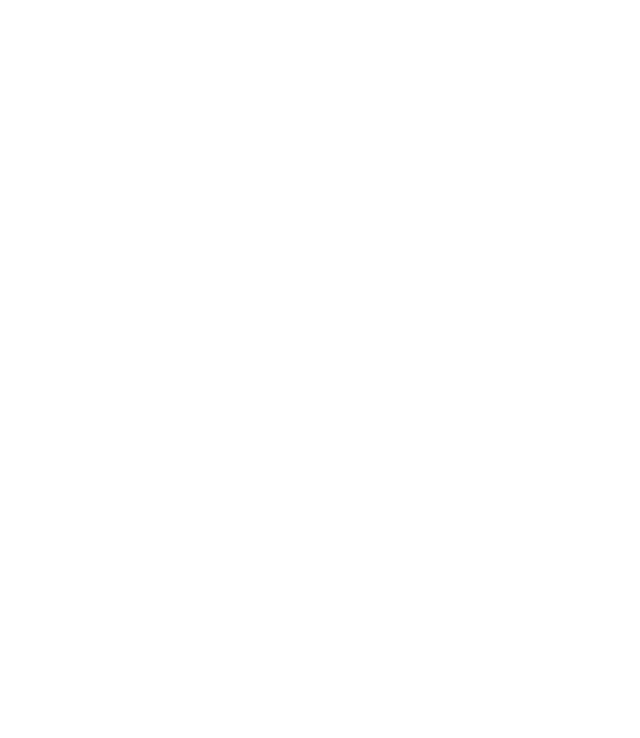
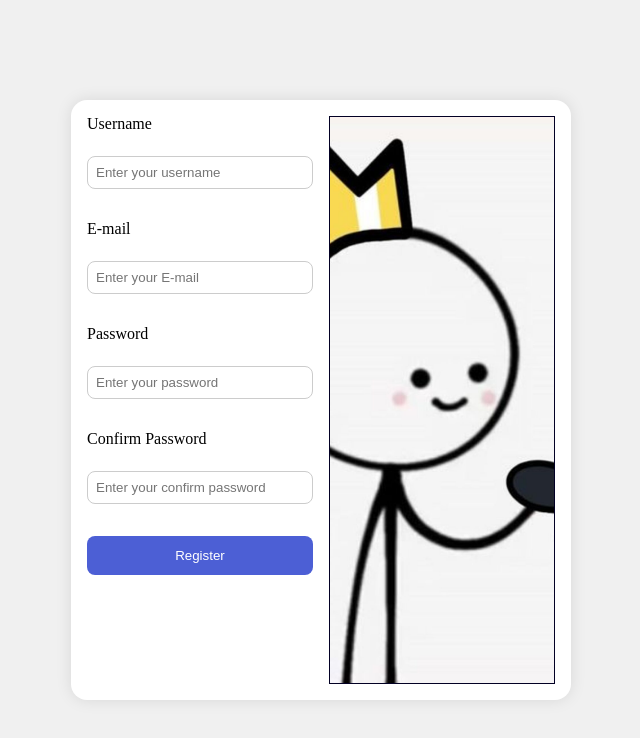
Before and after one commit to GiaHuy0507/f8-zoom-day-6, a plain HTML site: page register-layout.html in a window 1280 px wide. Shown: the whole page, without its empty margins (319-959 px from the left). Drawn offline with Linux system fonts and the light colour scheme.

Commit message:
Bai 4 register layout

```diff
--- a/css/style.css
+++ b/css/style.css
@@ -185,17 +185,17 @@
 }
 
 /* Top Badge */
-.top {
+/* .top {
   position: absolute;
-  top: -0.9375rem; /* 40px */
+  top: -0.9375rem;
   left: 0;
   width: 100%;
   background: #4c5fd5;
   color: white;
-  padding: 0.625rem; /* 10px */
-  border-radius: 0.9375rem 0.9375rem 0 0; /* 15px */
-  font-size: 0.875rem; /* 14px */
-}
+  padding: 0.625rem;
+  border-radius: 0.9375rem 0.9375rem 0 0;
+  font-size: 0.875rem;
+} */
 
 /* -------------------INDEX------------------- */
 .body-index {
@@ -321,3 +321,65 @@
 .buy:hover {
   background-color: #f4f4f4;
 }
+
+/* ------------REGISTER------------- */
+.register-wraper {
+  display: flex;
+  justify-content: center;
+  align-items: center;
+  min-height: 100vh;
+  background: #f0f0f0;
+}
+
+.register-content {
+  display: flex;
+  gap: 1rem;
+  background: white;
+  padding: 1rem;
+  border-radius: 1rem;
+  box-shadow: 0 0 1rem rgba(0, 0, 0, 0.1);
+  height: 600px;
+  width: 500px;
+}
+
+.register-form {
+  display: flex;
+  flex-direction: column;
+  gap: 2rem;
+  flex: 1;
+}
+
+.register-form label {
+  display: flex;
+  flex-direction: column;
+  gap: 0.5rem;
+}
+
+.register-form input {
+  padding: 0.5rem;
+  border: 1px solid #ccc;
+  border-radius: 0.5rem;
+  margin-top: 1rem;
+}
+
+.register-btn {
+  padding: 0.75rem 1.25rem;
+  border: none;
+  border-radius: 0.5rem;
+  background: #4c5fd5;
+  color: white;
+  cursor: pointer;
+}
+
+.register-img-box {
+  width: 300px;
+  height: 100%;
+  flex: 1;
+}
+
+.register-img {
+  width: 100%;
+  height: 100%;
+  object-fit: cover;
+  border: 1px solid #020024;
+}
--- a/register-layout.html
+++ b/register-layout.html
@@ -0,0 +1,54 @@
+<!doctype html>
+<html lang="en">
+  <head>
+    <meta charset="UTF-8" />
+    <meta name="viewport" content="width=device-width, initial-scale=1.0" />
+    <title>Register layout</title>
+    <link rel="stylesheet" href="/css/reset.css" />
+    <link rel="stylesheet" href="/css/style.css" />
+  </head>
+  <body>
+    <div class="register-wraper">
+      <div class="register-content">
+        <div class="register-form">
+          <label for="username">
+            <span>Username</span>
+            <input
+              type="text"
+              id="username"
+              placeholder="Enter your username"
+            />
+          </label>
+
+          <label for="E-mail">
+            <span>E-mail</span>
+            <input type="email" id="E-mail" placeholder="Enter your E-mail" />
+          </label>
+
+          <label for="Password">
+            <span>Password</span>
+            <input
+              type="password"
+              id="Password"
+              placeholder="Enter your password"
+            />
+          </label>
+
+          <label for="Confirm Password">
+            <span>Confirm Password</span>
+            <input
+              type="password"
+              id="Confirm Password"
+              placeholder="Enter your confirm password"
+            />
+          </label>
+
+          <button class="register-btn">Register</button>
+        </div>
+        <div class="register-img-box">
+          <img src="/img/avatar3.jpg" alt="Ảnh" class="register-img" />
+        </div>
+      </div>
+    </div>
+  </body>
+</html>
```
